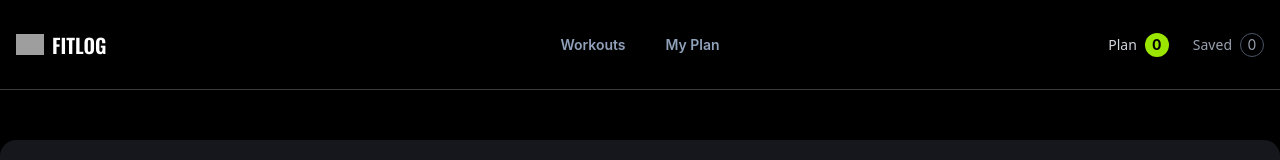
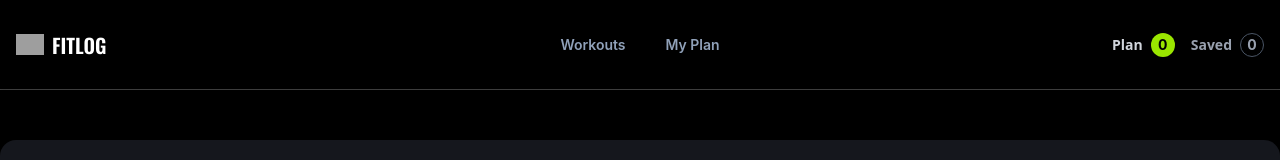
Before and after one commit to rifaa-tamanna/fit-Log-a6, a Next.js app: page / in a window 1280 px wide. Shown: the top 160 px of the page. Built offline with nearby package versions, Linux system fonts and the light colour scheme; grey boxes are pictures that could not be loaded.

Commit message:
design update

```diff
--- a/src/app/components/shared/Navbar.tsx
+++ b/src/app/components/shared/Navbar.tsx
@@ -146,15 +146,15 @@ const Navbar = () => {
           {/* Right */}
 
           <div className="navbar-end">
-            <div className="flex items-center gap-6">
+            <div className="flex items-center gap-4">
               {/* ================= PLAN ================= */}
 
               <Link
                 href="/my-plan"
-                className="flex items-center gap-2 text-sm text-gray-300"
+                className="flex items-center gap-2 font-bold text-sm text-gray-300"
               >
                 Plan
-                <span className="flex h-6 min-w-6 items-center justify-center rounded-full bg-lime-400 px-1.5 font-inter text-sm font-bold text-black">
+                <span className="flex h-6 min-w-6 items-center justify-center rounded-full bg-lime-400 px-1.5 font-inter text-sm text-black">
                   {planCount}
                 </span>
               </Link>
@@ -163,7 +163,7 @@ const Navbar = () => {
 
               <Link
                 href="/my-plan"
-                className="flex items-center gap-2 text-sm text-gray-400"
+                className="flex items-center gap-2 font-bold text-sm text-gray-400"
               >
                 Saved
                 <span className="flex h-6 min-w-6 items-center justify-center rounded-full border border-gray-600 px-1.5 font-inter text-sm text-gray-400">
```
